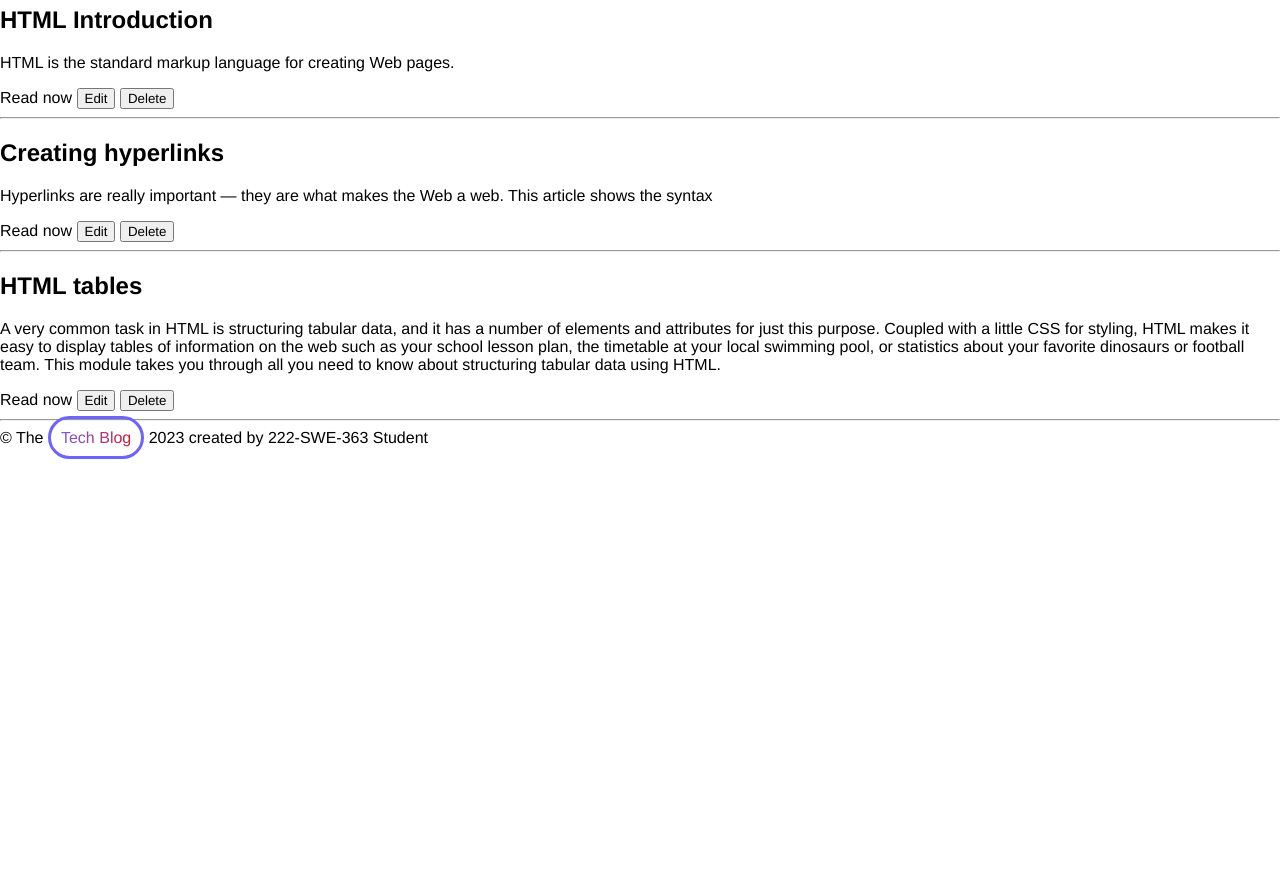
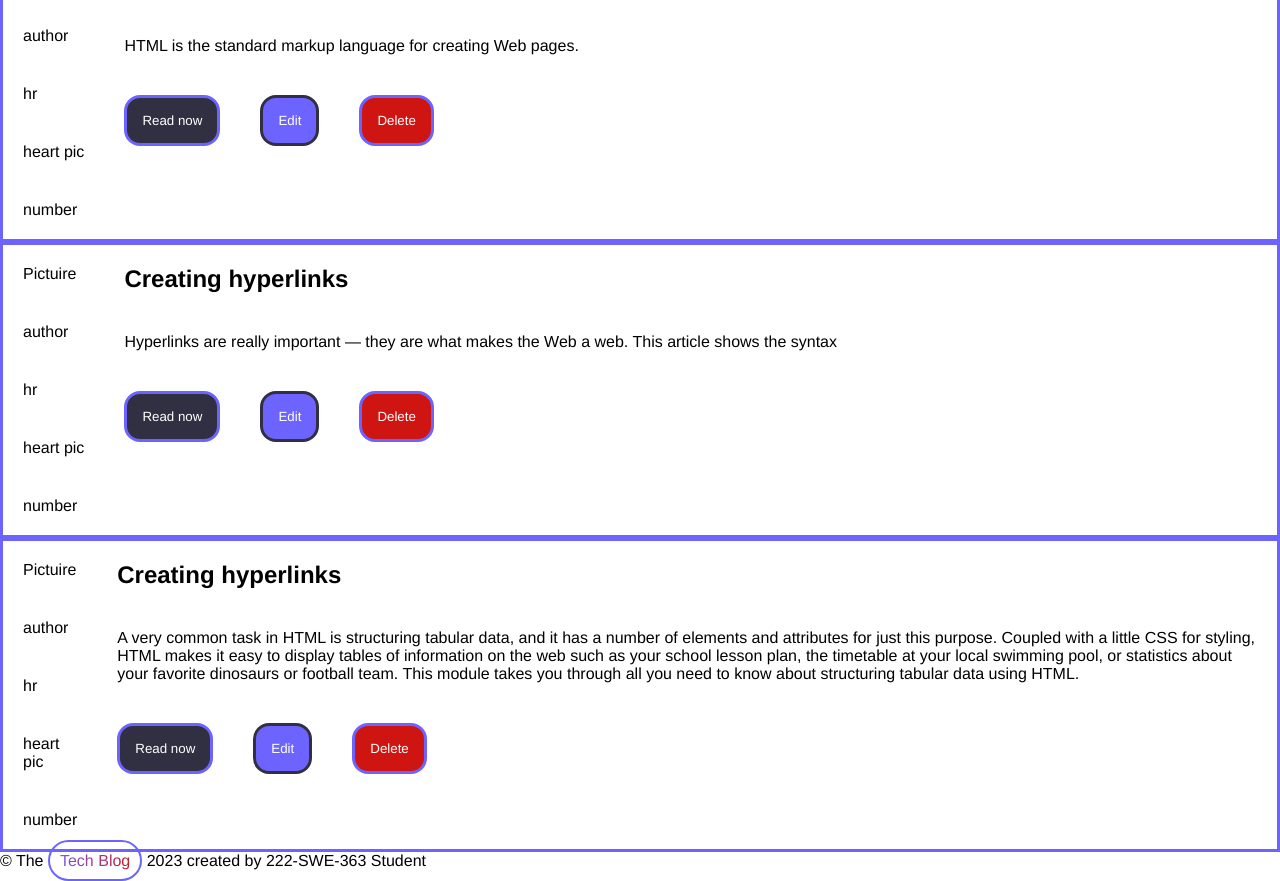
Before and after one commit to MTAlkhnani/WebDevHW, a plain HTML site: page index.html in a window 1280 px wide. Shown: the part 390-1271 px from the top of the page. Before the commit the page ends 849 px from the top, so only its background shows below. Drawn offline with Linux system fonts and the light colour scheme.

Commit message:
desktop page improvements

```diff
--- a/index.html
+++ b/index.html
@@ -9,9 +9,9 @@
 </head>
 <body>
 
-    <div class="nav">
-        <a href="index.html"></a><span class="techBlog">Tech Blog</span></a>
-        <select name="choices" class="lang">
+    <div class="nav-flex-box">
+        <a href="index.html"><span class="techBlog">Tech Blog</span></a>
+        <select name="choices">
             <option>First</option>
             <option>Second</option>
             <option>Third</option>
@@ -23,40 +23,70 @@
     <div class="techDesc">
         <h3>Welcome to The <span class="techBlog">Tech Blog</span>...</h3>
         <h3>The best place to share your knowledge and make the world better</h3>
-        <button class="blackBtn" style="color: white"><a href="new.html" style="color: white">Create an Article</a></button>
+        <a href="new.html" style="color: white"><button class="blackBtn" style="color: white">Create an Article</button></a>
     </div>
 
     <h1 class="techArticles">All Technical Articles</h1>
 
-    <div class="card">
-        <h2>HTML Introduction</h2>
-        <p>HTML is the standard markup language for creating Web pages.</p>
-        <a href="article.html">Read now</a>
-        <button>Edit</button>
-        <button>Delete</button>
+    <div class="flex-box-card">
+
+        <div class="flex-box-vertical">
+            <p class="flex-box-item flex-box-item-1">Pictuire</p>
+            <p class="flex-box-item flex-box-item-2">author</p>
+            <p class="flex-box-item flex-box-item-3">hr</p>
+            <p class="flex-box-item flex-box-item-3">heart pic</p>
+            <p class="flex-box-item flex-box-item-4">number</p>
+        </div>
+        <div class="flex-box-vertical">
+            <h2 class="flex-box-item flex-box-item-5">HTML Introduction</h2>
+            <p class="flex-box-item flex-box-item-6">HTML is the standard markup language for creating Web pages.</p>
+            <div class="flex-box-horizontal">
+                <a href="article.html" class="flex-box-item flex-box-item-7"><button class="blackBtn" style="color: white">Read now</button></a>
+                <button class="flex-box-item flex-box-item-8 purpleBtn">Edit</button>
+                <button class="flex-box-item flex-box-item-9 redBtn">Delete</button>
+            </div>
+        </div>
     </div>
 
-    <hr>
+    <div class="flex-box-card">
 
-    <div class="card">
-        <h2>Creating hyperlinks</h2>
-        <p>Hyperlinks are really important — they are what makes the Web a web. This article shows the syntax</p>
-        <a href="article.html">Read now</a>
-        <button>Edit</button>
-        <button>Delete</button>
+        <div class="flex-box-vertical">
+            <p class="flex-box-item flex-box-item-1">Pictuire</p>
+            <p class="flex-box-item flex-box-item-2">author</p>
+            <p class="flex-box-item flex-box-item-3">hr</p>
+            <p class="flex-box-item flex-box-item-3">heart pic</p>
+            <p class="flex-box-item flex-box-item-4">number</p>
+        </div>
+        <div class="flex-box-vertical">
+            <h2 class="flex-box-item flex-box-item-5">Creating hyperlinks</h2>
+            <p class="flex-box-item flex-box-item-6">Hyperlinks are really important — they are what makes the Web a web. This article shows the syntax</p>
+            <div class="flex-box-horizontal">
+                <a href="article.html" class="flex-box-item flex-box-item-7"><button class="blackBtn" style="color: white">Read now</button></a>
+                <button class="flex-box-item flex-box-item-8 purpleBtn">Edit</button>
+                <button class="flex-box-item flex-box-item-9 redBtn">Delete</button>
+            </div>
+        </div>
     </div>
 
-    <hr>
+    <div class="flex-box-card">
 
-    <div class="card">
-        <h2>HTML tables</h2>
-        <p>A very common task in HTML is structuring tabular data, and it has a number of elements and attributes for just this purpose. Coupled with a little CSS for styling, HTML makes it easy to display tables of information on the web such as your school lesson plan, the timetable at your local swimming pool, or statistics about your favorite dinosaurs or football team. This module takes you through all you need to know about structuring tabular data using HTML.</p>
-        <a href="article.html">Read now</a>
-        <button>Edit</button>
-        <button>Delete</button>
+        <div class="flex-box-vertical">
+            <p class="flex-box-item flex-box-item-1">Pictuire</p>
+            <p class="flex-box-item flex-box-item-2">author</p>
+            <p class="flex-box-item flex-box-item-3">hr</p>
+            <p class="flex-box-item flex-box-item-3">heart pic</p>
+            <p class="flex-box-item flex-box-item-4">number</p>
+        </div>
+        <div class="flex-box-vertical">
+            <h2 class="flex-box-item flex-box-item-5">Creating hyperlinks</h2>
+            <p class="flex-box-item flex-box-item-6">A very common task in HTML is structuring tabular data, and it has a number of elements and attributes for just this purpose. Coupled with a little CSS for styling, HTML makes it easy to display tables of information on the web such as your school lesson plan, the timetable at your local swimming pool, or statistics about your favorite dinosaurs or football team. This module takes you through all you need to know about structuring tabular data using HTML.</p>
+            <div class="flex-box-horizontal">
+                <a href="article.html" class="flex-box-item flex-box-item-7"><button class="blackBtn" style="color: white">Read now</button></a>
+                <button class="flex-box-item flex-box-item-8 purpleBtn">Edit</button>
+                <button class="flex-box-item flex-box-item-9 redBtn">Delete</button>
+            </div>
+        </div>
     </div>
-
-    <hr>
 
     <footer>© The <span class="techBlog">Tech Blog</span> 2023 created by 222-SWE-363 Student</footer>
 
--- a/styles.css
+++ b/styles.css
@@ -4,26 +4,21 @@
 body {
     margin: 0;
 }
-div.nav {
-    margin: 0;
-    padding: 30px;
-    height: 25px;
-    /* max-width: 100000px;
-    width:  ; */
+div.nav-flex-box {
     background-color: #efeffa;
     display: flex;
+    padding: 2em;
+    height: 1em;
     align-items: center;
+    justify-content: space-around;
 }
-a.lang {
-    color: #CF1512;
-    /* margin: auto; */
-}
+
 img.mainImg {
     display: block;
     margin: 0 auto;
 }
 span.techBlog {
-    border: solid 3px #6d64ff;
+    border: solid 2px #6d64ff;
     border-radius: 2rem;
     padding: 10px;
     background: linear-gradient(to right, #6d64ff 0%, #CF1512 100%);
@@ -32,6 +27,9 @@ span.techBlog {
 
 }
 div.techDesc {
+    padding: 10px;
+    margin: auto;
+    width: 50%;
     padding: 10px;
 }
 a {
@@ -48,10 +46,53 @@ a:visited {
     background-color: #313042;
     border-radius: 1rem;
     color: white;
+    cursor: pointer;
 }
-blackBtn.a {
+.purpleBtn {
+    padding: 15px;
+    border: solid 3px #313042;
+    background-color: #6d64ff;
+    border-radius: 1rem;
     color: white;
+    cursor: pointer;
+}
+.redBtn {
+    padding: 15px;
+    border: solid 3px #6d64ff;
+    background-color: #CF1512;
+    border-radius: 1rem;
+    color: white;
+    cursor: pointer;
 }
 .techArticles {
     font-size: 7vh;
+    margin: auto;
+    width: 50%;
+    padding: 10px;
 }
+
+
+button:hover {
+    box-shadow: 10px 10px 10px 5px #6d64ff;
+}
+
+.flex-box-card {
+    border: solid 3px #6d64ff;
+    display: flex;
+}
+.flex-box-item {
+    justify-items: center;
+    margin: 20px;
+}
+
+
+
+
+.flex-box-vertical {
+    display: flex;
+    flex-direction: column;
+}
+.flex-box-horizontal {
+    display: flex;
+    flex-direction: row;
+}
```
